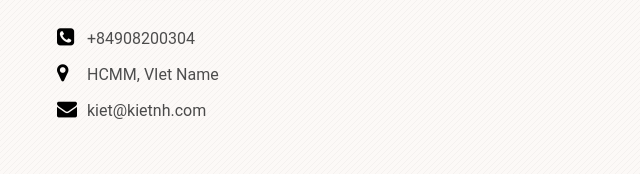
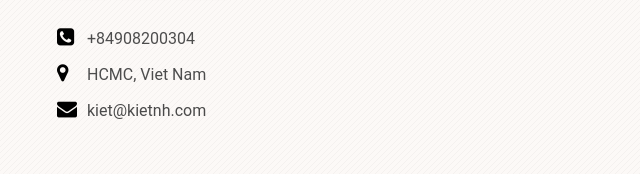
Before and after one commit to kietnh/agiledevops, a plain HTML site: page index.html in a window 1280 px wide. Shown: the part 452-626 px from the top of the page, 583-1223 px from the left. Drawn offline with Linux system fonts and the light colour scheme.

Commit message:
fix typos

```diff
--- a/index.html
+++ b/index.html
@@ -29,7 +29,7 @@
 		</ul>
 		<ul class="info">
 			<li><i class="fa fa-phone-square"></i>+84908200304</li>
-			<li><i class="fa fa-map-marker"></i>HCMM, VIet Name</li>
+			<li><i class="fa fa-map-marker"></i>HCMC, Viet Nam</li>
 			<li><i class="fa fa-envelope"></i><a href="#">kiet@kietnh.com</a></li>
 		</ul>
 
```
